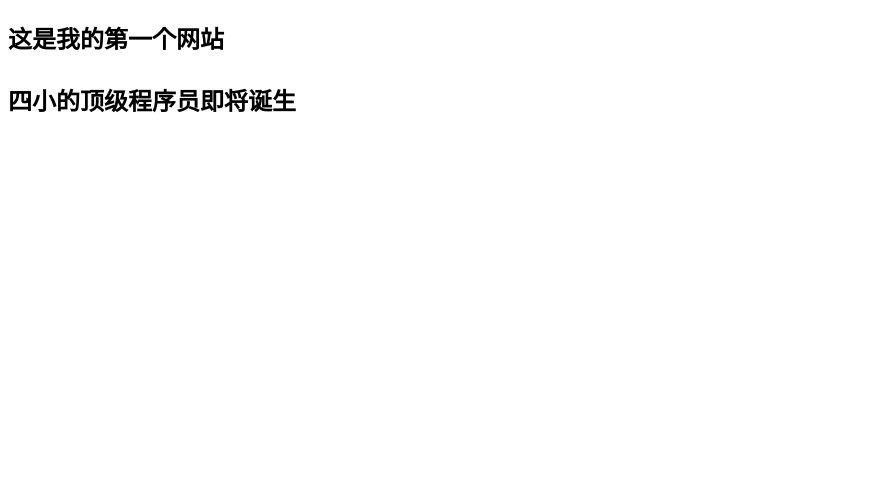
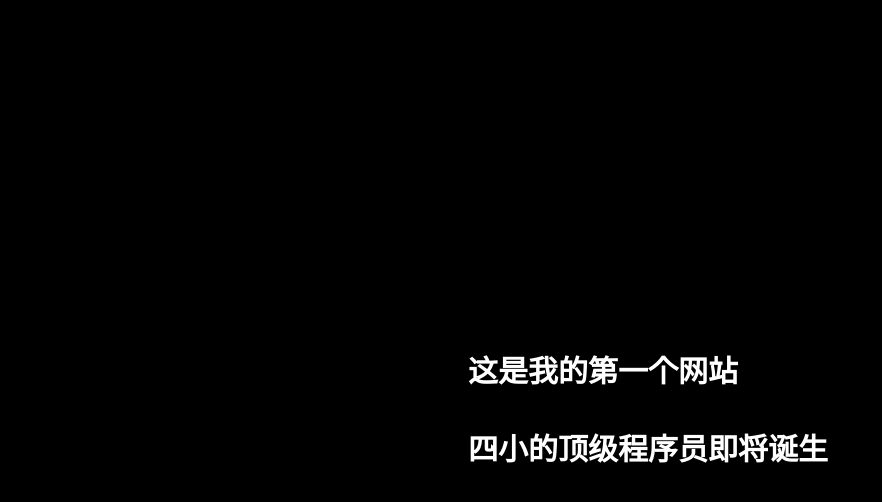
Before and after one commit to ak5695/myweb, a plain HTML site: page index.html in a window 1280 px wide. Shown: the whole page, without its empty margins (0-882 px from the left). Drawn offline with Linux system fonts and the light colour scheme; files that its build step writes are made by us from their sources; the site is published under a folder, as on GitHub Pages, so addresses that start at the root find nothing.

Commit message:
Update index.html

```diff
--- a/index.html
+++ b/index.html
@@ -4,7 +4,7 @@
     <meta charset="UTF-8">
     <meta name="viewport" content="width=device-width, initial-scale=1.0">
     <title>吴煜俊,四小的顶级程序员</title>
-    <link rel="stylesheet" href="/myweb/style.css">
+    <link rel="stylesheet" href="assert/style.css">
 </head>
 <body>
     <h2>这是我的第一个网站  <br/><br/>四小的顶级程序员即将诞生</h2>
```
